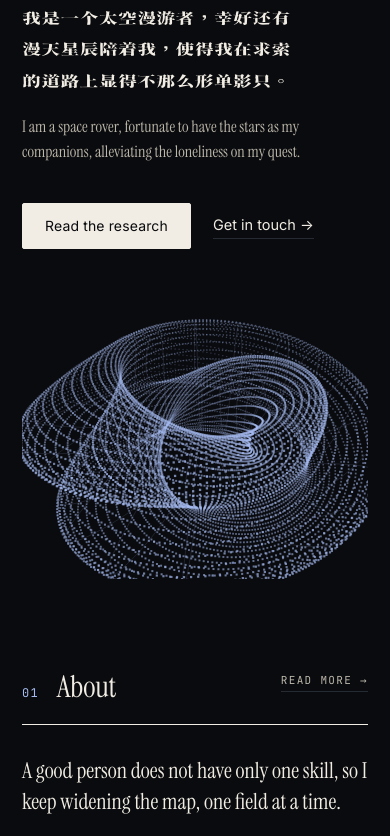
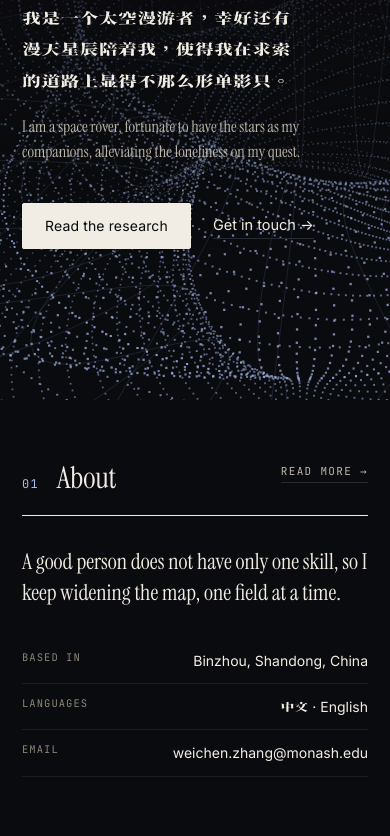
Before and after one commit to EliasZWC/eliaszwc.github.io, a plain HTML site: page index.html in a window 390 px wide. Shown: the part 289-1125 px from the top of the page. Drawn offline with Linux system fonts and the light colour scheme; animation ran at ten frames a second.

Commit message:
Make the manifold the hero background
Wide screens show the whole form to the right; phones show its left side, bleeding off the edge, with a scrim so the copy stays legible.

```diff
--- a/css/atlas.css
+++ b/css/atlas.css
@@ -107,11 +107,15 @@ h1, h2, h3, h4 { margin: 0; font-weight: 400; }
 .hero__copy { position: relative; z-index: 2; max-width: 570px; }
 
 .hero__canvas {
+
   position: absolute;
-  top: -70px;
-  right: -9vw;
-  width: min(60vw, 940px);
-  height: 780px;
+
+  inset: 0;
+
+  width: 100%;
+
+  height: 100%;
+
   z-index: 0;
   pointer-events: auto;
   -webkit-mask-image: radial-gradient(closest-side at 56% 50%, #000 44%, transparent 96%);
@@ -123,21 +127,29 @@ h1, h2, h3, h4 { margin: 0; font-weight: 400; }
 .hero .stats { position: relative; z-index: 2; }
 
 @media (max-width: 1040px) {
-  .hero .wrap { display: flex; flex-direction: column; }
-  .hero__copy { order: 1; }
+
+  .hero { min-height: 620px; padding-bottom: 48px; }
+
   .hero__canvas {
-    order: 2;
-    position: relative;
-    top: auto;
-    right: auto;
-    width: 100%;
-    height: 66vw;
-    min-height: 300px;
-    margin: 30px 0 6px;
+
     -webkit-mask-image: none;
+
     mask-image: none;
+
   }
-  .hero .stats { order: 3; }
+
+  .hero__canvas::after {
+
+    content: "";
+
+    position: absolute;
+
+    inset: 0;
+
+    background: linear-gradient(180deg, rgba(10, 11, 14, .92) 0%, rgba(10, 11, 14, .55) 38%, rgba(10, 11, 14, 0) 72%);
+
+  }
+
 }
 
 /* ---------- research rows ---------- */
--- a/js/manifold.js
+++ b/js/manifold.js
@@ -103,9 +103,12 @@
     ctx.clearRect(0, 0, w, h);
     const cSpin = spin + userSpin;
     const cPitch = TILT + userPitch;
-    const scale = Math.min(w, h) * 0.18;
-    const cx = w * 0.52;
-    const cy = h * 0.5;
+    // wide screens: the whole form sits on the right.
+    // narrow screens: half of the form, bleeding off the right edge.
+    const narrow = w < 700;
+    const scale = narrow ? w * 0.38 : Math.min(w, h) * 0.2;
+    const cx = narrow ? w * 0.78 : w * 0.74;
+    const cy = narrow ? h * 0.62 : h * 0.5;
 
     ctx.strokeStyle = `rgba(${accent}, 0.13)`;
     ctx.lineWidth = 1;
```
